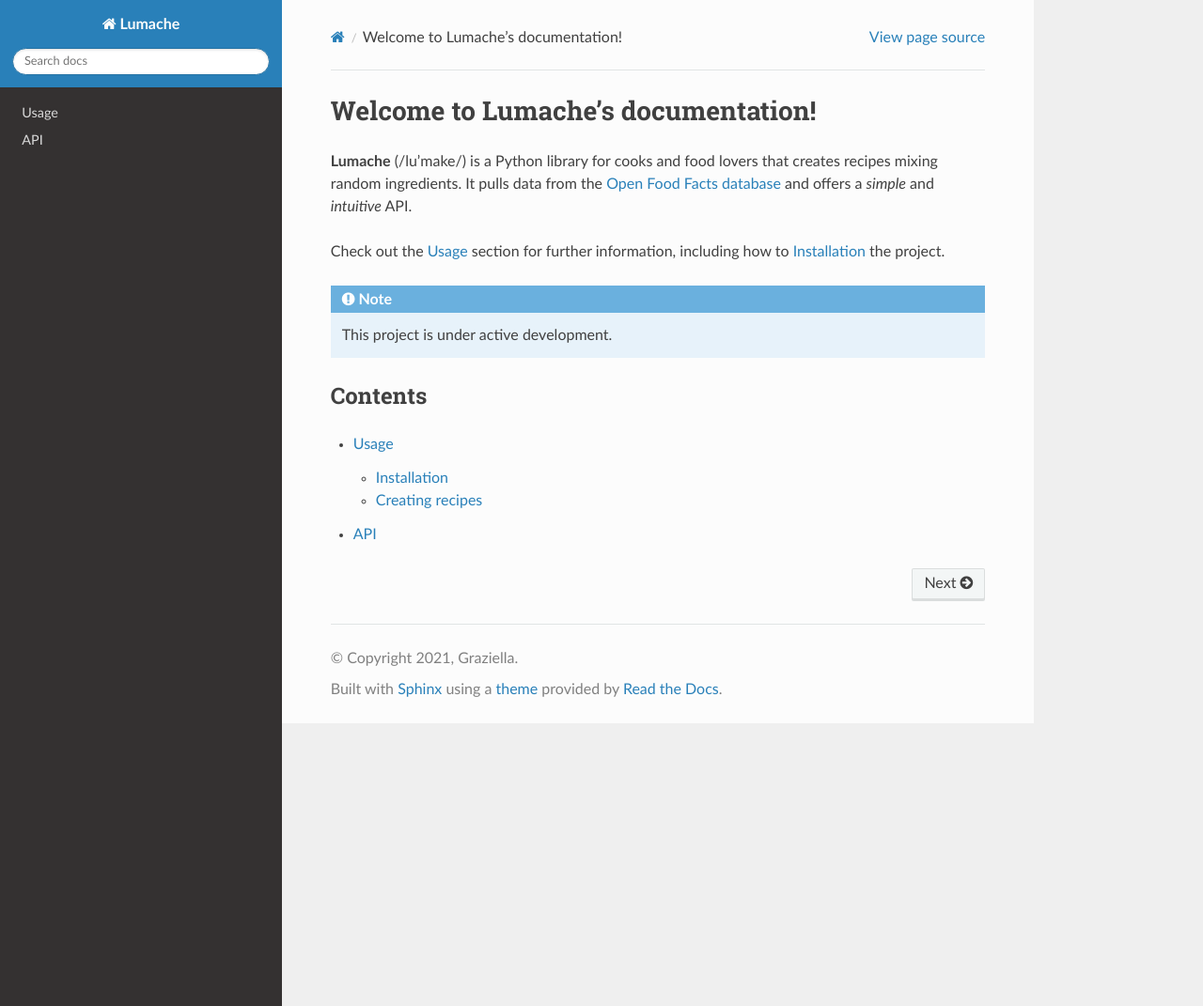
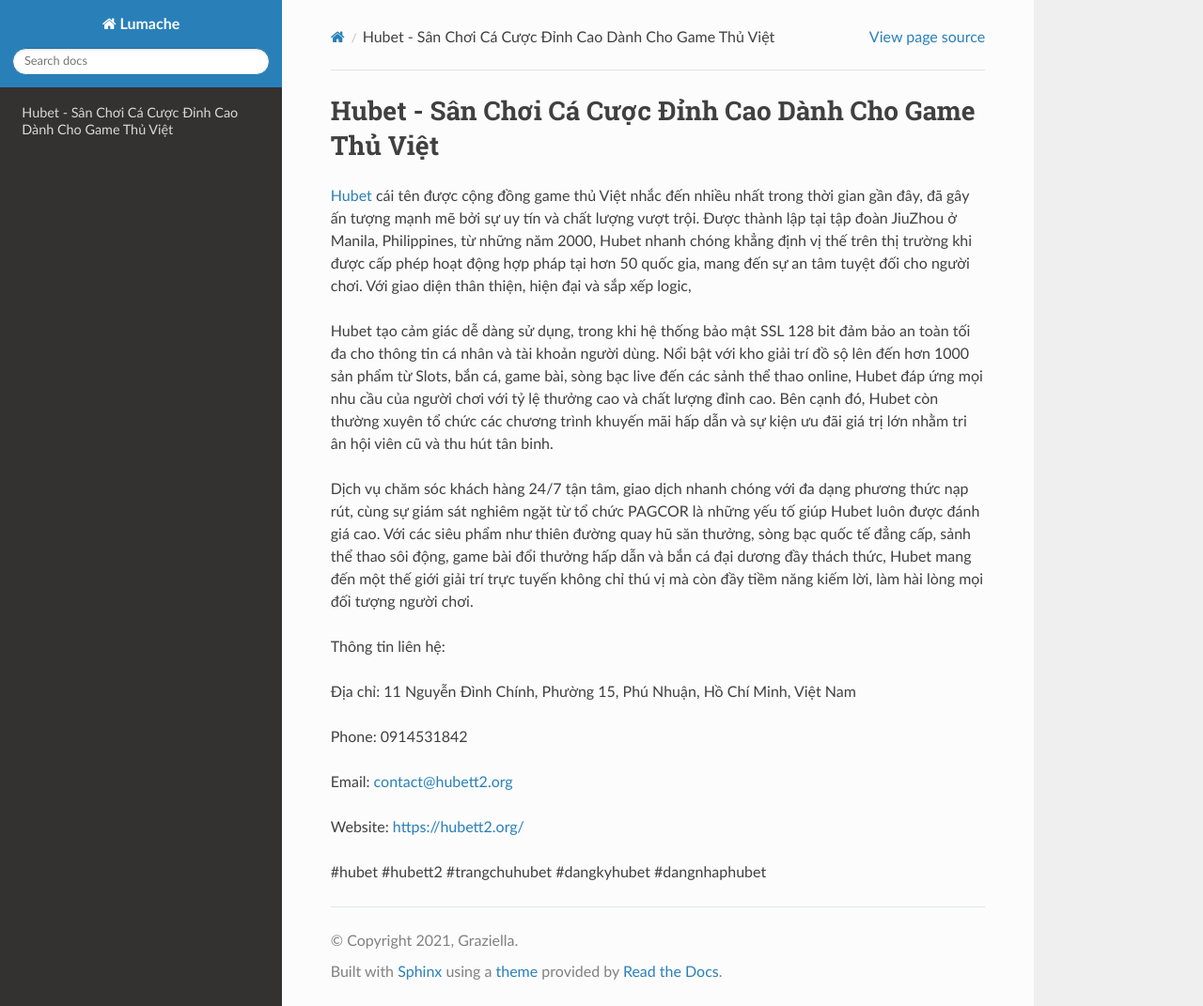
Before and after one commit to parkisngan19/hubett2org, a Sphinx documentation site: the page built from docs/source/index.rst, in a window 1280 px wide and 1071 px high. Shown: the whole window at 94% size. Built offline with Sphinx 7.4.7 and the Read the Docs theme 3.1.0, drawn with Linux system fonts in a browser that asks for light colours.

Commit message:
Update index.rst

```diff
--- a/docs/source/index.rst
+++ b/docs/source/index.rst
@@ -1,22 +1,20 @@
-Welcome to Lumache's documentation!
+Hubet - Sân Chơi Cá Cược Đỉnh Cao Dành Cho Game Thủ Việt
 ===================================
 
-**Lumache** (/lu'make/) is a Python library for cooks and food lovers
-that creates recipes mixing random ingredients.
-It pulls data from the `Open Food Facts database <https://world.openfoodfacts.org/>`_
-and offers a *simple* and *intuitive* API.
+`Hubet <https://hubett2.org/>`_ cái tên được cộng đồng game thủ Việt nhắc đến nhiều nhất trong thời gian gần đây, đã gây ấn tượng mạnh mẽ bởi sự uy tín và chất lượng vượt trội. Được thành lập tại tập đoàn JiuZhou ở Manila, Philippines, từ những năm 2000, Hubet nhanh chóng khẳng định vị thế trên thị trường khi được cấp phép hoạt động hợp pháp tại hơn 50 quốc gia, mang đến sự an tâm tuyệt đối cho người chơi. Với giao diện thân thiện, hiện đại và sắp xếp logic,
 
-Check out the :doc:`usage` section for further information, including
-how to :ref:`installation` the project.
+Hubet tạo cảm giác dễ dàng sử dụng, trong khi hệ thống bảo mật SSL 128 bit đảm bảo an toàn tối đa cho thông tin cá nhân và tài khoản người dùng. Nổi bật với kho giải trí đồ sộ lên đến hơn 1000 sản phẩm từ Slots, bắn cá, game bài, sòng bạc live đến các sảnh thể thao online, Hubet đáp ứng mọi nhu cầu của người chơi với tỷ lệ thưởng cao và chất lượng đỉnh cao. Bên cạnh đó, Hubet còn thường xuyên tổ chức các chương trình khuyến mãi hấp dẫn và sự kiện ưu đãi giá trị lớn nhằm tri ân hội viên cũ và thu hút tân binh.
 
-.. note::
+Dịch vụ chăm sóc khách hàng 24/7 tận tâm, giao dịch nhanh chóng với đa dạng phương thức nạp rút, cùng sự giám sát nghiêm ngặt từ tổ chức PAGCOR là những yếu tố giúp Hubet luôn được đánh giá cao. Với các siêu phẩm như thiên đường quay hũ săn thưởng, sòng bạc quốc tế đẳng cấp, sảnh thể thao sôi động, game bài đổi thưởng hấp dẫn và bắn cá đại dương đầy thách thức, Hubet mang đến một thế giới giải trí trực tuyến không chỉ thú vị mà còn đầy tiềm năng kiếm lời, làm hài lòng mọi đối tượng người chơi.
 
-   This project is under active development.
+Thông tin liên hệ:
 
-Contents
---------
+Địa chỉ: 11 Nguyễn Đình Chính, Phường 15, Phú Nhuận, Hồ Chí Minh, Việt Nam
 
-.. toctree::
+Phone: 0914531842
 
-   usage
-   api
+Email: contact@hubett2.org
+
+Website: https://hubett2.org/
+
+#hubet #hubett2 #trangchuhubet #dangkyhubet #dangnhaphubet
```
